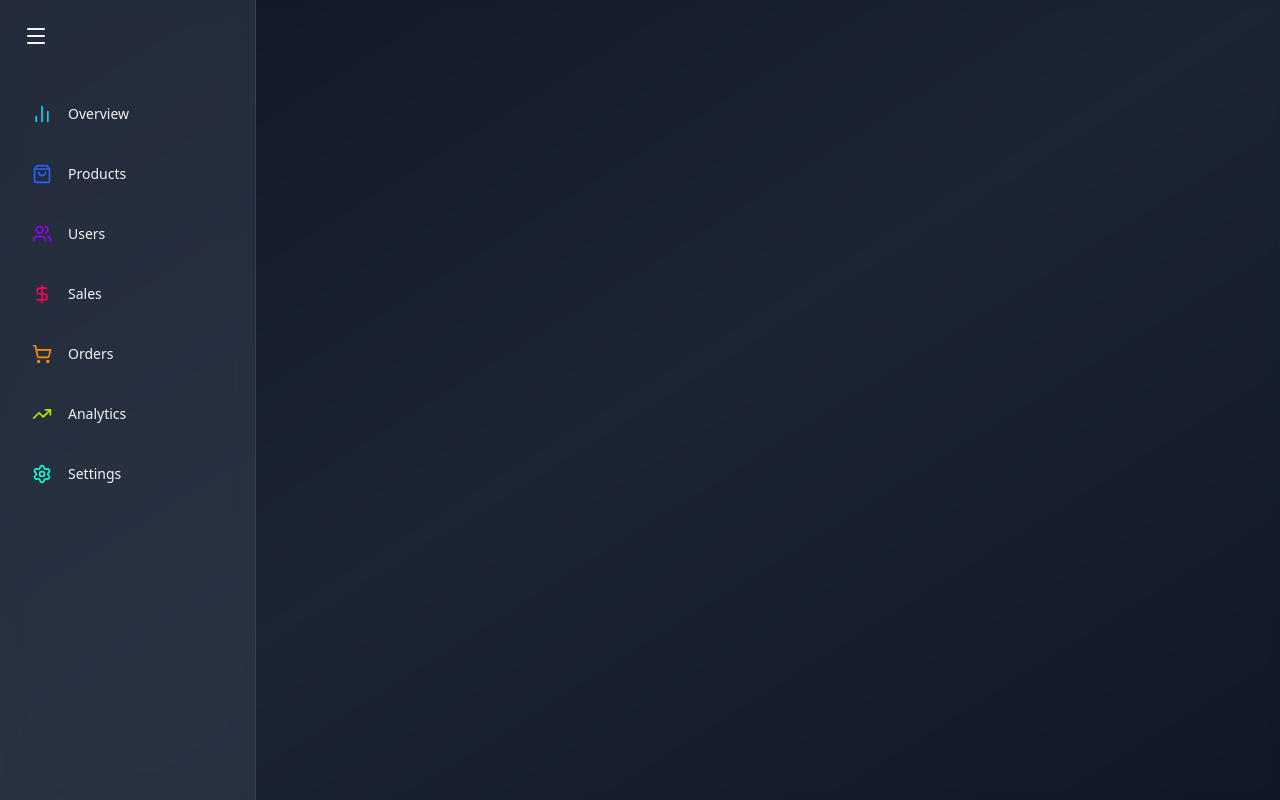
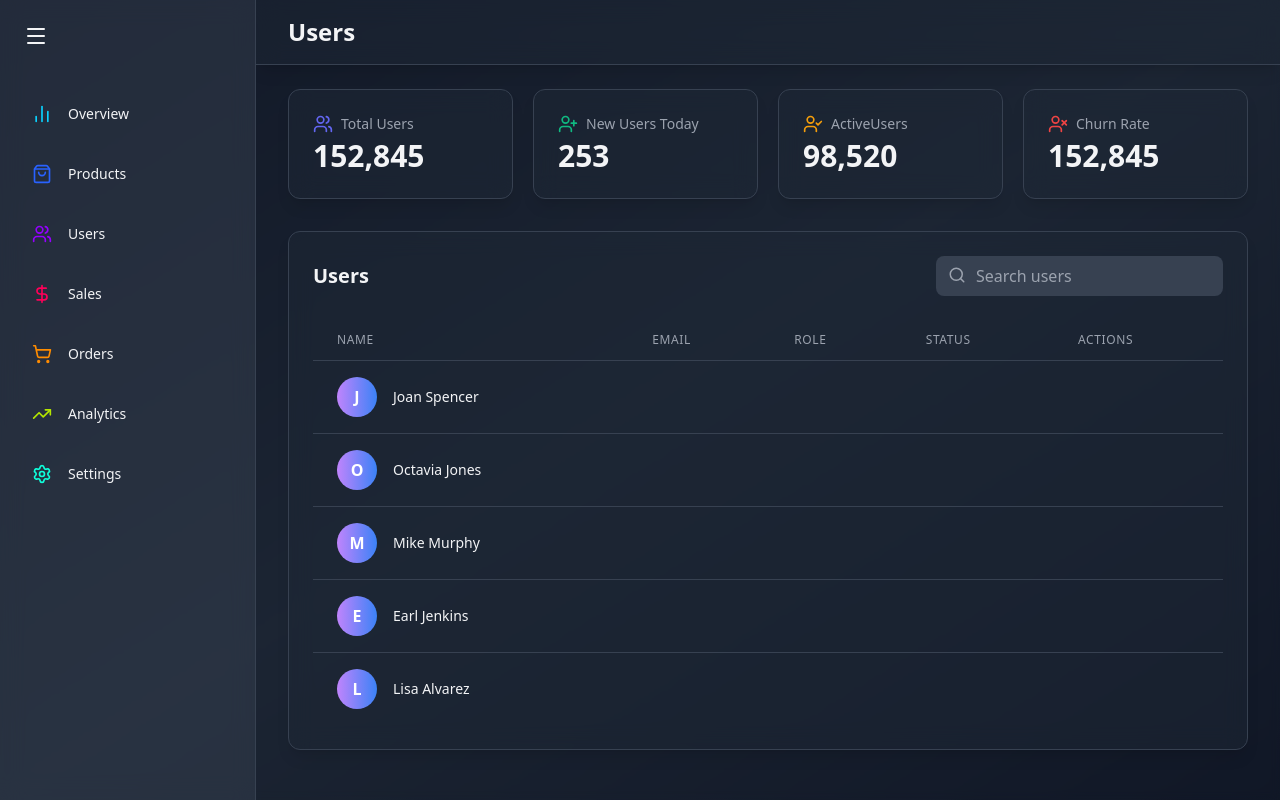
Before and after one commit to devrolet/react-admin-dashboard, a React (Vite) app: page /users in a window 1280 px wide. Built offline with nearby package versions, Linux system fonts and the light colour scheme.

Commit message:
Create UsersPage, UsersTable, and add StatCards to app

```diff
--- a/src/App.jsx
+++ b/src/App.jsx
@@ -2,6 +2,7 @@
 
 import OverviewPage from "./pages/OverviewPage";
 import ProductsPage from "./pages/ProductsPage";
+import UsersPage from "./pages/UsersPage";
 
 import Sidebar from "./components/Sidebar";
 
@@ -24,6 +25,7 @@
       <Routes>
         <Route path="/" element={<OverviewPage />} />
         <Route path="/products" element={<ProductsPage />} />
+        <Route path="/users" element={<UsersPage />} />
       </Routes>
     </div>
   )
--- a/src/components/products/ProductsTable.jsx
+++ b/src/components/products/ProductsTable.jsx
@@ -1,3 +1,4 @@
+// eslint-disable-next-line no-unused-vars
 import { motion } from "framer-motion";
 import { Edit, Search, Trash2 } from "lucide-react";
 import { useState } from 'react';
--- /dev/null
+++ b/src/components/users/UsersTable.jsx
@@ -0,0 +1,87 @@
+// eslint-disable-next-line no-unused-vars
+import { motion } from "framer-motion";
+import { Search } from "lucide-react";
+import { useState } from "react";
+
+const UsersTable = () => {
+
+  const USER_DATA = [
+    { id: 1, name: "Joan Spencer", email: "joan@example.com", role: "Customer", status: "Active" },
+    { id: 2, name: "Octavia Jones", email: "octavia@example.com", role: "Admin", status: "Active" },
+    { id: 3, name: "Mike Murphy", email: "mike@example.com", role: "Customer", status: "Inactive" },
+    { id: 4, name: "Earl Jenkins", email: "earl@example.com", role: "Customer", status: "Active" },
+    { id: 5, name: "Lisa Alvarez", email: "lisa@example.com", role: "Moderator", status: "Active" },
+  ];
+
+  const [searchTerm, setSearchTerm] = useState("");
+  const [filteredUsers, setFilteredUsers] = useState(USER_DATA);
+
+  const handleSearch = (e) => {
+    const term = e.target.value.toLowerCase();
+    setSearchTerm(term);
+    const filtered = USER_DATA.filter(
+      (user) => user.name.toLowerCase().includes(term) || user.email.toLowerCase().includes(term)
+    );
+    setFilteredUsers(filtered)
+  }
+
+  return (
+    <motion.div
+      className="bg-gray-800 bg-opacity-50 backdrop-blur-md shadow-lg rounded-xl p-6 border border-gray-700 mb-8"
+      initial={{ opacity: 0, y: 20 }}
+      animate={{ opacity: 1, y: 0 }}
+      transition={{ delay: 0.2 }}
+    >
+      <div className="flex justify-between items-center mb-6">
+        <h2 className="text-xl font-semibold text-gray-100">Users</h2>
+        <div className="relative">
+          <input
+            type="text"
+            placeholder="Search users"
+            className="bg-gray-700 text-white placeholder-gray-400 rounded-lg pl-10 pr-4 py-2 focus:outline-none focus:ring-2 focus:ring-blue-500"
+            value={searchTerm}
+            onChange={handleSearch}
+          />
+          <Search className="absolute left-3 top-2.5 text-gray-400" size={18} />
+        </div>
+      </div>
+
+      <div className="overflow-x-auto">
+        <table className="min-w-full divide-y divide-gray-700">
+          <thead>
+            <th className="px-6 py-3 text-left text-xs font-medium text-gray-400 uppercase tracking-wider">Name</th>
+            <th className="px-6 py-3 text-left text-xs font-medium text-gray-400 uppercase tracking-wider">Email</th>
+            <th className="px-6 py-3 text-left text-xs font-medium text-gray-400 uppercase tracking-wider">Role</th>
+            <th className="px-6 py-3 text-left text-xs font-medium text-gray-400 uppercase tracking-wider">Status</th>
+            <th className="px-6 py-3 text-left text-xs font-medium text-gray-400 uppercase tracking-wider">Actions</th>
+          </thead>
+          <tbody className="divide-y divide-gray-700">
+            {filteredUsers.map((user) => (
+              <motion.tr
+                key={user.id}
+                initial={{ opacity: 0 }}
+                animate={{ opacity: 1 }}
+                transition={{ duration: 0.3 }}
+              >
+                <td className="px-6 py-4 whitespace-nowrap">
+                  <div className="flex items-center">
+                    <div className="flex-shrink-0 h-10 w-10">
+                      <div className="h-10 w-10 rounded-full bg-gradient-to-r from-purple-400 to-blue-500 flex items-center justify-center text-white font-semibold">
+                        {user.name.charAt(0)}
+                      </div>
+                    </div>
+                    <div className="ml-4">
+                      <div className="text-sm font-medium text-gray-100">{user.name}</div>
+                    </div>
+                  </div>
+                </td>
+              </motion.tr>
+            ))}
+          </tbody>
+        </table>
+      </div>
+    </motion.div>
+  )
+}
+
+export default UsersTable
--- /dev/null
+++ b/src/pages/UsersPage.jsx
@@ -0,0 +1,60 @@
+// eslint-disable-next-line no-unused-vars
+import { motion } from "framer-motion";
+
+import Header from "../components/common/Header"
+import StatCard from "../components/common/StatCard";
+import UsersTable from "../components/users/UsersTable";
+import { UserCheck, UserPlus, UsersIcon, UserX } from "lucide-react";
+
+const userStats = {
+  totalUsers: 152845,
+  newUsersToday: 253,
+  activeUsers: 98520,
+  churnRate: "2.5%"
+}
+
+const UsersPage = () => {
+  return (
+    <div className="flex-1 overflow-auto relative z-10">
+      <Header title="Users" />
+      <main className="max-w-7xl mx-auto py-6 px-4 lg:px-8">
+        {/* STATS */}
+        <motion.div
+          className="grid grid-cols-1 gap-5 sm:grid-cols-2 lg:grid-cols-4 mb-8"
+          initial={{ opacity: 0, y:20 }}
+          animate={{ opacity: 1, y: 0 }}
+          transition={{ duration: 1 }}
+        >
+          <StatCard
+            name="Total Users"
+            icon={UsersIcon}
+            value={userStats.totalUsers.toLocaleString()}
+            color="#6366F1"
+          />
+          <StatCard
+            name="New Users Today"
+            icon={UserPlus}
+            value={userStats.newUsersToday}
+            color="#10B981"
+          />
+          <StatCard
+            name="ActiveUsers"
+            icon={UserCheck}
+            value={userStats.activeUsers.toLocaleString()}
+            color="#F59E0B"
+          />
+          <StatCard
+            name="Churn Rate"
+            icon={UserX}
+            value={userStats.totalUsers.toLocaleString()}
+            color="#EF4444"
+          />
+        </motion.div>
+
+        <UsersTable />
+      </main>
+    </div>
+  )
+}
+
+export default UsersPage
```
